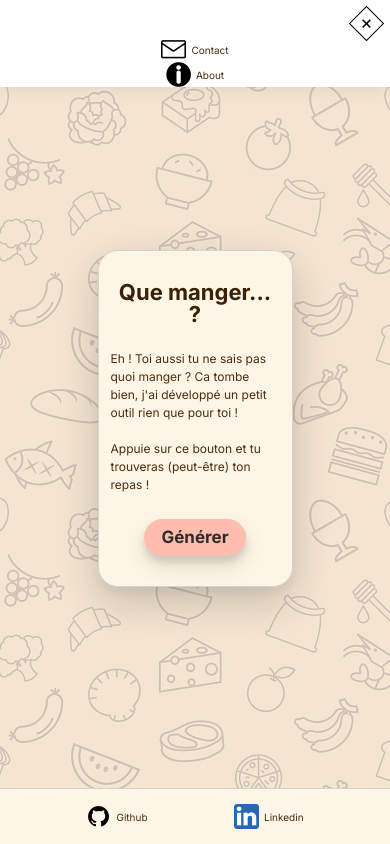
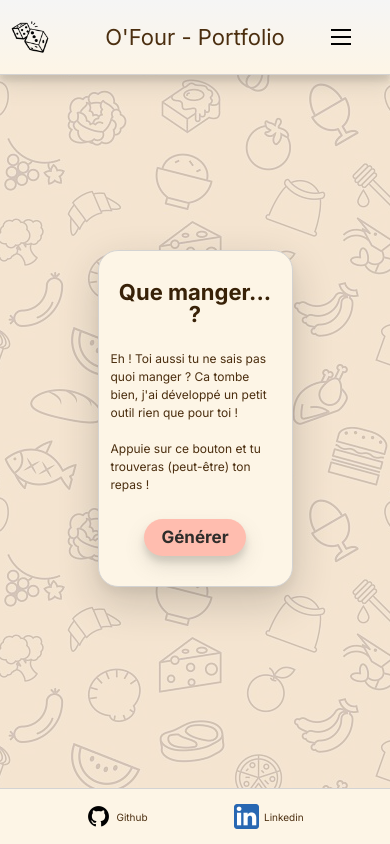
Before and after one commit to Ynck-Hng/O-Four-Portfolio, a React (Vite) app in the folder frontend/: page / in a window 390 px wide. Built offline with nearby package versions, Linux system fonts and the light colour scheme.

Commit message:
feat: burger menu + css animations

```diff
--- a/frontend/app/src/components/Header.jsx
+++ b/frontend/app/src/components/Header.jsx
@@ -1,8 +1,7 @@
 import React, { useState } from 'react'
 import { Link } from 'react-router-dom'
 export default function Header() {
-    const isClicked = useState(false);
-
+    const [isActive, setIsActive] = useState(false);
     return (
         <>
             <header>
@@ -26,14 +25,14 @@ export default function Header() {
                         </Link>
                     </div>
 
-                    <div className="header__burger--menu">
+                    <div className={`header__burger--menu ${!isActive ? "hidden" : ""}`} onClick={() => setIsActive(!isActive)}>
                         <span className='burger__top burger__line'></span>
                         <span className='burger__mid burger__line'></span>
                         <span className='burger__bot burger__line'></span>
                     </div>
                 </div>
-            </header>
-            <div className="header__burger--content">
+            </header >
+            <div className={`header__burger--content ${isActive ? "" : "hidden"}`} onClick={() => setIsActive(!isActive)}>
                 <button className='header__burger--close'>
                     <span className='burger__cross--close burger__cross'> + </span>
                 </button>
--- a/frontend/app/styles/css/styles.css
+++ b/frontend/app/styles/css/styles.css
@@ -118,6 +118,7 @@ h1 {
   height: 100%;
   flex-basis: 25%;
   display: none;
+  cursor: pointer;
 }
 
 .burger__line {
@@ -132,20 +133,35 @@ h1 {
 
 .header__burger--content {
   width: 100%;
+  height: 200px;
   background-color: white;
   display: flex;
   align-items: center;
   justify-content: center;
   flex-direction: column;
+  border-bottom: solid 1px rgb(185, 184, 184);
   position: fixed;
   top: 0;
+  animation: slide-down linear 0.3s;
 }
 
+@keyframes slide-down {
+  0% {
+    top: -250px;
+  }
+  100% {
+    top: 0;
+  }
+}
 .header__burger--close {
   display: flex;
   align-self: flex-end;
   background: none;
   border: none;
+  margin-top: 10px;
+  margin-right: 5px;
+  margin-bottom: 10px;
+  cursor: pointer;
 }
 
 .burger__cross {
@@ -153,12 +169,10 @@ h1 {
   align-items: center;
   justify-content: center;
   flex-direction: column;
-  border: solid 1px black;
+  border: solid 1px rgb(185, 184, 184);
   width: 25px;
   height: 25px;
   transform: rotate(45deg);
-  margin-top: 10px;
-  margin-right: 5px;
   font-size: 22px;
 }
 
@@ -812,6 +826,10 @@ nav {
   justify-content: center;
 }
 
+.hidden {
+  display: none;
+}
+
 @media screen and (max-width: 1300px) {
   html {
     font-size: 14px;
@@ -883,6 +901,13 @@ nav {
   }
   .header__link {
     border: none;
+    border-top: solid 1px rgb(185, 184, 184);
+    border-bottom: solid 1px rgb(185, 184, 184);
+    width: 100%;
+    padding: 10px 0;
+  }
+  .header__link:hover {
+    background-color: whitesmoke;
   }
   .about__link {
     border: none;
--- a/frontend/app/styles/scss/components/header.scss
+++ b/frontend/app/styles/scss/components/header.scss
@@ -66,6 +66,7 @@ h1{
     height: 100%;
     flex-basis: 25%;
     display: none;
+    cursor: pointer;
 }
 
 .burger__line{
@@ -80,11 +81,24 @@ h1{
 
 .header__burger--content{
     width: 100%;
+    height: 200px;
     background-color: white;
     @include mixins.flex-center;
     flex-direction: column;
+    border-bottom: solid 1px rgb(185, 184, 184);
     position: fixed;
     top: 0;
+    animation: slide-down linear 0.3s;
+}
+
+@keyframes slide-down {
+    0% {
+        top: -250px;
+    }
+
+    100%{
+        top: 0;
+    }
 }
 
 .header__burger--close {
@@ -92,16 +106,19 @@ h1{
     align-self: flex-end;
     background: none;
     border: none;
+    margin-top: 10px;
+    margin-right: 5px;
+    margin-bottom: 10px;
+    cursor: pointer;
 }
+
 
 .burger__cross {
     @include mixins.flex-center;
     flex-direction: column;
-    border: solid 1px black;
+    border: solid 1px rgb(185, 184, 184);
     width: 25px;
     height: 25px;
     transform: rotate(45deg);
-    margin-top: 10px;
-    margin-right: 5px;
     font-size: 22px;
 }
--- a/frontend/app/styles/scss/styles.scss
+++ b/frontend/app/styles/scss/styles.scss
@@ -60,6 +60,10 @@ a{
 
 nav{
     @include mixins.flex-center;
+}
+
+.hidden {
+    display: none;
 }
 
 // medias
@@ -155,7 +159,16 @@ nav{
 
     .header__link{
         border: none;
+        border-top: solid 1px rgb(185, 184, 184);
+        border-bottom: solid 1px rgb(185, 184, 184);
+        width: 100%;
+        padding: 10px 0;
     }
+
+    .header__link:hover {
+        background-color: whitesmoke;
+    }
+
     .about__link {
         border: none;
     }
```
Also changed, not shown: 1 other file (tests, documents, lock files or other folders).
